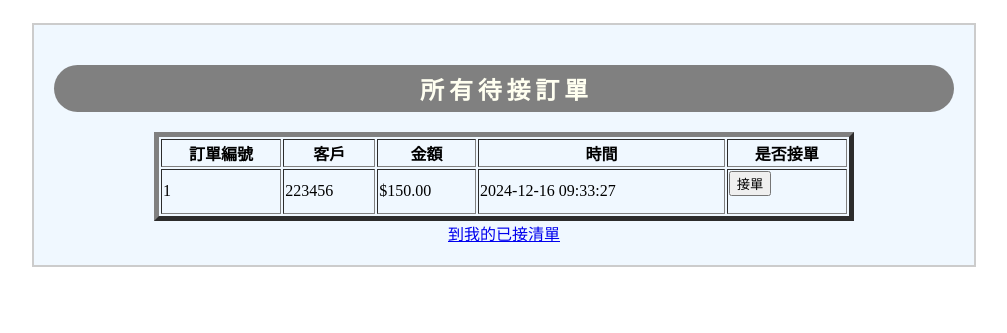
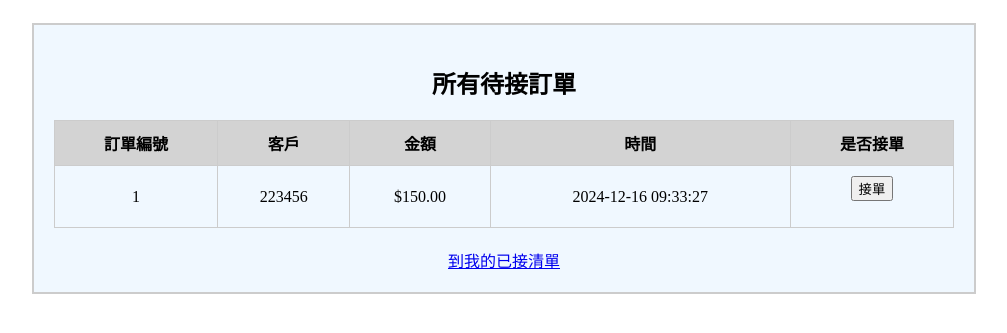
Before and after one commit to tzuuuuuu/team6, a Flask app: page /allorders in a window 1280 px wide. Shown: the part 26-359 px from the top of the page, without its empty margins (136-1143 px from the left). Run offline with Flask 3, Linux system fonts and the light colour scheme; the visitor is signed in with stand-in values (Sample User, id 1); data comes from the database, SQL or seed files in the repository.

Commit message:
更改小哥頁面

```diff
--- a/app.py
+++ b/app.py
@@ -120,7 +120,7 @@ def customer_settlement():
 
 # 查看所有订单
 @app.route('/allorders')
-@login_required
+#@login_required
 def all_orders():
     data = DB.getDeliveryOrderList()
     return render_template('allorders.html', data=data)
@@ -140,12 +140,28 @@ def customer_food():
 @app.route('/accept_order', methods=['POST'])
 #@login_required
 def accept_order():
-    order_id = request.form.get('order_id')
-    message = ""  # 訊息變數
-    if order_id:
+    # 確認當前使用者角色為外送員
+    if session.get('role') != 'delivery':
+        return redirect('/')
+
+    order_id = request.form.get('order_id')  # 從表單取得訂單 ID
+    delivery_user_id = session.get('user_id')  # 取得目前登入外送員的 ID
+    message = ""  # 用於提示訊息
+
+    if order_id and delivery_user_id:
+        # 更新訂單狀態為 "in_delivery"
         DB.updateOrderStatus(order_id, 'in_delivery')
+
+        # 新增至 delivery_orders
+        DB.addDeliveryOrder(order_id=order_id, delivery_user_id=delivery_user_id)
+
         message = f"成功接單 #{order_id}"
-    return render_template('allorders.html', message=message, data=DB.getDeliveryOrderList())
+    else:
+        message = "接單失敗，請確認訂單 ID 或登入狀態"
+
+    # 重新加載所有可接的訂單列表
+    data = DB.getDeliveryOrderList()
+    return render_template('allorders.html', message=message, data=data)
 
 @app.route('/owndelivery')
 #@login_required
--- a/dbUtils.py
+++ b/dbUtils.py
@@ -196,11 +196,23 @@ def updateOrderStatus(order_id, status):
     cursor.execute(sql, (status, order_id))
     conn.commit()
 
+def assignDeliveryOrder(order_id, delivery_user_id):
+    """
+    分配訂單給外送員，插入到 delivery_orders 表
+    """
+    sql = """
+    INSERT INTO delivery_orders (order_id, delivery_user_id, delivery_status, pickedup_time, delivery_time)
+    VALUES (%s, %s, 'accepted', NULL, NULL)
+    """
+    cursor.execute(sql, (order_id, delivery_user_id))
+    conn.commit()
+    return cursor.lastrowid
+
 def getOwnDeliveryOrders():
     """
-    查詢當前登入用戶接的訂單
+    查詢當前登入外送員接的訂單
     """
-    sql = "SELECT * FROM orders WHERE order_status = 'in_delivery'"
+    sql = "SELECT * FROM delivery_orders WHERE delivery_status = 'accepted'"
     cursor.execute(sql)
     return cursor.fetchall()
 
--- a/templates/allorders.html
+++ b/templates/allorders.html
@@ -2,32 +2,27 @@
     <meta charset="utf-8">
     <title>AllList</title></head>
     <style type="text/css">
-    body{
-        text-align: center
+    body { text-align: center; }
+        #container {
+            width: 900px;
+            margin: 0 auto;
+            padding: 20px;
+            background-color: aliceblue;
+            border: 2px solid #ccc;
         }
-
-    #container{
-        width:900px;
-        border:2px solid #ccc;
-        margin:0px auto;
-        padding:20px;
-        background-color:aliceblue;
-    }
-
-
-
-    #container h2{
-        background-color:gray ;
-        color:ivory;
-        padding:6px 15px;
-        letter-spacing: 0.2em;
-        border-bottom:2px;
-        border-left:12px;
-        border-right:12px;
-        border-top:12px;
-        border-radius:50px 50px 50px 50px;
-        padding-left:20px;
-    }
+        table {
+            width: 100%;
+            margin: 20px auto;
+            border-collapse: collapse;
+        }
+        th, td {
+            border: 1px solid #ccc;
+            padding: 10px;
+            text-align: center;
+        }
+        th {
+            background-color: lightgray;
+        }
     </style>
 
     <body>
@@ -44,7 +39,7 @@
     <div style="color: green; font-weight: bold;">{{ message }}</div>
     {% endif %}
 
-    <table align="center" width="700" border="5">
+    <table>
         <tr>
             <th>訂單編號</th>
             <th>客戶</th>
```
Also changed, not shown: templates/owndelivery.html (+10 -10 lines).
